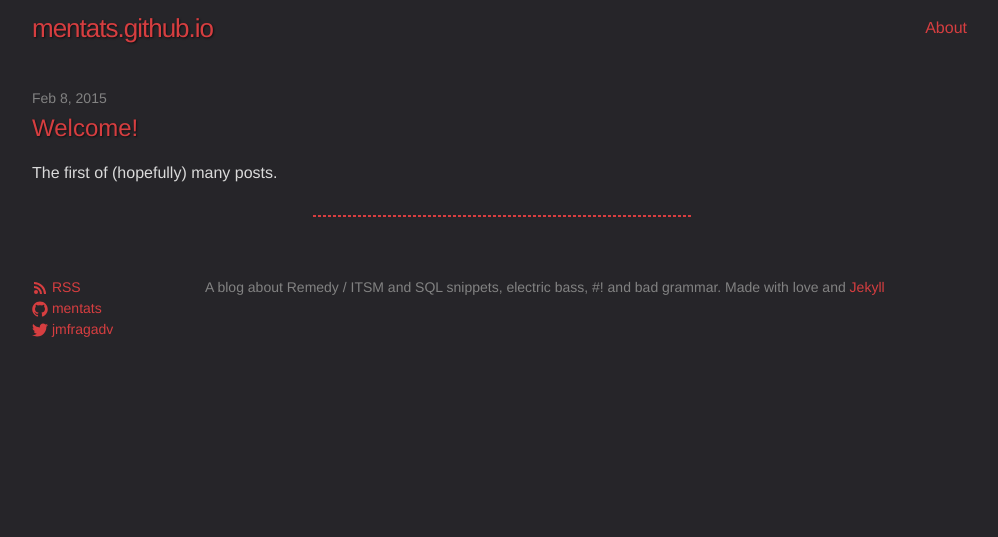
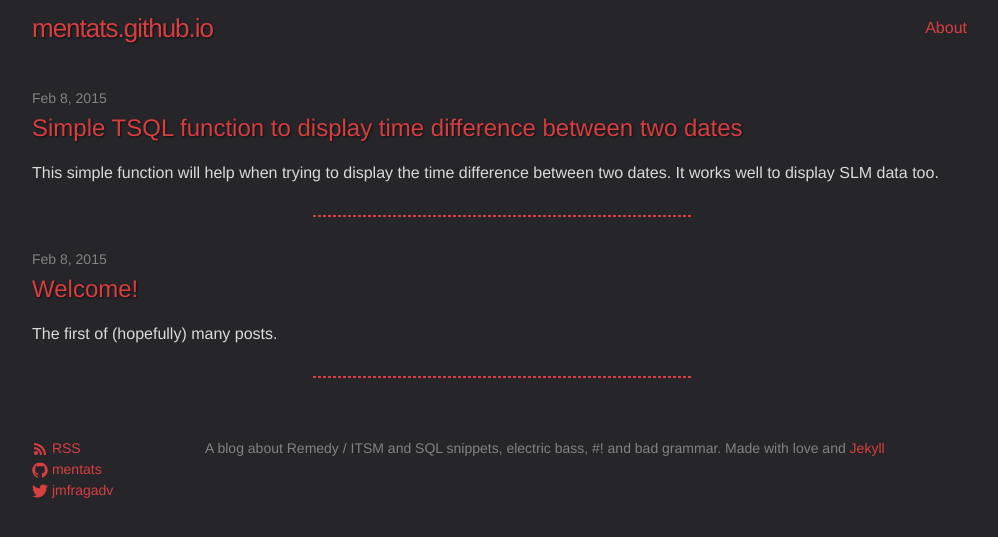
Before and after one commit to mentats/mentats.github.io, a Jekyll site: the page built from index.html, in a window 1280 px wide. Shown: the top 537 px of the page, without its empty margins (138-1136 px from the left). Built offline with Jekyll 4.4.1, drawn with Linux system fonts in a browser that asks for light colours; some of the changed lines change nothing that is shown.

Commit message:
First real post up!
Background updated, some more CSS black magic and the first post with
real content goes up!

```diff
--- /dev/null
+++ b/_posts/2015-02-06-TSQL-function-to-display-time-between-two-dates.markdown
@@ -0,0 +1,185 @@
+---
+layout: post
+title:  "Simple TSQL function to display time difference between two dates"
+bit:    "This simple function will help when trying to display the time difference between two dates. It works well to display SLM data too."
+date:   2015-02-08 20:15:00
+categories: general
+---
+
+Remedy stores dates in UNIX time / epoch / POSIX or whatever you want to call it. Dates are represented as `number of seconds since 1/1/1970`. This provides a number of advantages when making calculations with dates, but is a problem when trying to display dates to users un a human-readable way.
+
+This post is not about how to convert epoch to date strings, there are already various sites that provide online converters and examples of SQL queries to do so, like [epochconverter.com][epc] or [esqsoft's date-to-epoch][esq].
+
+This is about calculating the difference between two dates and formatting the output so anyone can read it. This is useful too if you want to display SLM data stored in seconds, as UpElapsedTime or DownElapsedTime from SLM_Measurement.
+
+Let's take the next query as an example:
+
+{% highlight SQL %}
+
+SELECT h.Last_Resolved_Date, h.Submit_Date, h.Last_Resolved_Date - h.Submit_Date
+FROM HPD_Help_Desk h
+WHERE h.Incident_Number = 'INC000000000001'
+
+{% endhighlight %}
+
+Let's suppose the result of this query is `1310397002 | 1310219787 | 177215`. The result of subtracting the `Submit_Date` (1310397002) to the `Last_Resolved_Date` (1310219787) is 177215, meaning 177215 seconds passed between the creation and the resolution of that entry. The function this post is about will take this integer as an input parameter, and return a formatted string that a person can read. In this case, it would be used like this:
+
+{% highlight SQL %}
+
+SELECT DBO.FN_EPOCH_TO_DURATION('d', h.Last_Resolved_Date - h.Submit_Date)
+FROM HPD_Help_Desk h
+WHERE h.Incident_Number = 'INC000000000001'
+
+{% endhighlight %}
+
+The result of this query is `2 days, 01:13:35`.
+
+Noticed the first input parameter for the function? For bigger inputs, I created this funciton with another parameter just in case you prefer to split the `days` part and display `weeks, days` instead. The first input parameter must be `d` or `w`. From now on, examples will be simplified by directly providing a number of seconds to the function instead of subtracting two dates:
+
+{% highlight SQL %}
+
+SELECT DBO.FN_EPOCH_TO_DURATION('d', 846234) -- This query returns '9 days, 19:03:54'
+SELECT DBO.FN_EPOCH_TO_DURATION('w', 846234) -- This query returns '1 week, 2 days, 19:03:54'
+
+{% endhighlight %}
+
+You can create this function in your SQL Server DB with the following code:
+
+{% highlight SQL %}
+
+-- Create function FN_EPOCH_TO_DURATION (@inputs and TYPES) RETURNS output(LEN) AS
+CREATE FUNCTION FN_EPOCH_TO_DURATION (@format CHAR(1), @inputSeconds INT) RETURNS VARCHAR(28) AS
+BEGIN
+   -- Variables are variable-length (VARCHAR instead of CHAR) so the output isn't filled with
+   -- whitespace and the resulting string is correctly formatted.
+   DECLARE @weeks VARCHAR(10)
+   DECLARE @days VARCHAR(10)
+   DECLARE @hms VARCHAR(8)
+   DECLARE @formattedString VARCHAR(28)
+
+   -- For readability, variables containing the number of seconds in one week and one day
+   -- are declared and will always be used for calculations instead of numbers if possible.
+   DECLARE @oneWeek INT = 604800
+   DECLARE @oneDay INT = 86400
+
+   /* Each of the three following SELECT statements contains a case that sets the value
+   for the first three variables defined at the beginning of the funciton. The second SELECT
+   statement provides formatting based on @format input parameter, as follows:
+   - "W" input will return "WW Weeks, DD days, HH:MM:SS"
+   - "D" input will return "DD days, HH:MM:SS"
+
+   SQL CASE expressions break after a true condition, so line order is important in some cases
+   e.g. the first SELECT statement has a CASE with three possible options. If the first one of
+   them is moved to the bottom, one of the others will be true first and passing a 'D' as the
+   first parameter when calling the function wil not work properly*/
+
+   -- Calculate weeks
+   SELECT @weeks = CASE
+      -- If @format is D or if input is less than one week, return null.
+      WHEN @format = 'D' OR (@inputSeconds < @oneWeek) THEN NULL
+      -- If input is two or more weeks, return number of weeks + plural string:
+      WHEN (@inputSeconds >= @oneWeek * 2) THEN CAST((@inputSeconds / @oneWeek) AS VARCHAR(4)) + ' weeks'
+      -- If input is one week or more but less than two weeks, return singular string:
+      WHEN (@inputSeconds >= @oneWeek AND @inputSeconds < (@oneWeek * 2)) THEN '1 week'
+      -- Else return error:
+      ELSE 'Error'
+   END
+
+   -- Calculate days, based on @format input parameter
+   SELECT @days = CASE
+      -- If @format is W:
+      -- If input is less than one day OR if resulting modulus of (input / one week) is less than one day OR if input is multiple of one week, return null:
+      WHEN (@format = 'W') AND ((@inputSeconds < @oneDay) OR (@inputSeconds % (@oneWeek) < @oneDay) OR (@inputSeconds % (@oneWeek) = 0)) THEN NULL
+      -- If input is more than one week and resulting value of (input - (number of weeks * 7)) != 1, return number of days - (number of weeks * 7) + plural string:
+      -- This one makes it so if the input is 8 days, the final output of the function is "1 week, 1 day..." instead of "1 week, 8 days..."
+      WHEN (@format = 'W') AND ((@inputSeconds >= @oneWeek) AND ((@inputSeconds - ((@inputSeconds / (@oneWeek)) * @oneWeek)) / @oneDay) != 1) THEN CAST((@inputSeconds - ((@inputSeconds / (@oneWeek)) *  (@oneWeek))) / @oneDay AS VARCHAR(4)) + ' days'
+      -- If input is two or more days but less than a week, return number of days + plural string:
+      WHEN (@format = 'W') AND (@inputSeconds >= @oneDay * 2 AND @inputSeconds < @oneWeek) THEN CAST(@inputSeconds / @oneDay AS VARCHAR(4)) + ' days'
+      -- If input is one day or more but less than two days OR if (input - (total weeks * 7)) = 1, return singular string:
+      WHEN (@format = 'W') AND ((@inputSeconds >= @oneDay AND @inputSeconds < @oneDay * 2) OR (((@inputSeconds - ((@inputSeconds / (@oneWeek)) * (@oneWeek))) / @oneDay) = 1)) THEN '1 day'
+      -- If @format is D:
+      -- If input is two or more days, return number of days + plural string:
+      WHEN (@format = 'D') AND (@inputSeconds >= @oneDay * 2) THEN CAST((@inputSeconds / @oneDay) AS VARCHAR(4)) + ' days'
+      -- If input is one day or more but less than two days, return singular string:
+      WHEN (@format = 'D') AND (@inputSeconds >= @oneDay) AND (@inputSeconds < @oneDay * 2) THEN '1 day'
+      -- If input less than one day, return null:
+      WHEN (@format = 'D') AND (@inputSeconds < @oneDay) THEN NULL
+      -- Else return error:
+      ELSE 'Error'
+   END
+
+   -- Calculate HH:MM:SS
+   SELECT @hms = CASE
+      -- If input is not multiple of one day, return formatted string:
+      WHEN (@inputSeconds % @oneDay != 0) THEN CONVERT(VARCHAR(8), DATEADD(SECOND, @inputSeconds, 0), 108)
+      -- If input is exactly one day OR if input is multiple of one day, return null:
+      WHEN (@inputSeconds = @oneDay) OR (@inputSeconds % @oneDay = 0) THEN NULL
+      -- Else return error:
+      ELSE 'Error'
+   END
+
+   -- This last SELECT statement formats the output based on previous calculations
+   SELECT @formattedString = CASE
+      -- Errors shoultn't have occured, but are captured just in case.
+      -- If there was an error calculating weeks, return error 1:
+      WHEN @weeks = 'Error' THEN 'Error 1: bad weeks calc.'
+      -- If there was an error calculating days, return error 2:
+      WHEN @days = 'Error' THEN 'Error 2: bad days calc.'
+      -- If there was an error calculating HH:MM:SS, return error 3:
+      WHEN @hms = 'Error' THEN 'Error 3: bad HH:MM:SS calc.'
+      -- If input is negative, return error 4:
+      WHEN (@inputSeconds < 0) THEN 'Error 4: negative value'
+      -- If input is 0, return 'Nothing':
+      WHEN (@inputSeconds = 0) THEN 'Nothing'
+      -- With weeks, days and time:
+      WHEN (@weeks IS NOT NULL AND @days IS NOT NULL AND @hms IS NOT NULL) THEN @weeks + ', ' + @days + ', ' + @hms
+      -- With weeks and days, no time:
+      WHEN (@weeks IS NOT NULL AND @days IS NOT NULL AND @hms IS NULL) THEN @weeks + ', ' + @days
+      -- With weeks and time, no days:
+      WHEN (@weeks IS NOT NULL AND @days IS NULL AND @hms IS NOT NULL) THEN @weeks + ', ' + @hms
+      -- With weeks, no time and no days:
+      WHEN (@weeks IS NOT NULL AND @days IS NULL AND @hms IS NULL) THEN @weeks
+      -- Without weeks, with days and time:
+      WHEN (@weeks IS NULL AND @days IS NOT NULL AND @hms IS NOT NULL) THEN @days + ', ' + @hms
+      -- Without weeks, with days and no time:
+      WHEN (@weeks IS NULL AND @days IS NOT NULL AND @hms IS NULL) THEN @days
+      -- Without weeks, with time and no days:
+      WHEN (@weeks IS NULL AND @days IS NULL AND @hms IS NOT NULL) THEN @hms
+      -- Else soluld not occur either, will be considered error 5 for now:
+      ELSE 'Error 5: check function def.'
+   END
+   -- Return formatted string
+   RETURN @formattedString
+END
+
+{% endhighlight %}
+
+If the input is less than `604800` (seconds in one week) the resulting formatted string will be the exactly the same regardless of wether `d` or `w` was provided as parameter.
+
+Some sample uses:
+
+{% highlight SQL %}
+
+SELECT DBO.FN_EPOCH_TO_DURATION('d', 362) -- This query returns '00:06:02'
+SELECT DBO.FN_EPOCH_TO_DURATION('w', 362) -- This query returns '00:06:02'
+SELECT DBO.FN_EPOCH_TO_DURATION('d', 86400) -- This query returns '1 day'
+SELECT DBO.FN_EPOCH_TO_DURATION('w', 86400) -- This query returns '1 day'
+SELECT DBO.FN_EPOCH_TO_DURATION('d', 368322) -- This query returns '4 days, 06:18:42'
+SELECT DBO.FN_EPOCH_TO_DURATION('w', 368322) -- This query returns '4 days, 06:18:42'
+SELECT DBO.FN_EPOCH_TO_DURATION('d', 604800) -- This query returns '7 days'
+SELECT DBO.FN_EPOCH_TO_DURATION('w', 604800) -- This query returns '1 week'
+SELECT DBO.FN_EPOCH_TO_DURATION('d', 1427843) -- This query returns '16 days, 12:37:23'
+SELECT DBO.FN_EPOCH_TO_DURATION('w', 1427843) -- This query returns '2 weeks, 2 days, 12:37:23'
+
+{% endhighlight %}
+
+You can get this function without the comments or translated to spanish at the [Remedy-ITSM-SQL-tools][rep] repository. I'd love if this repo would get some people's contribution, it'd be great if anyone would translate this to another language and open a pull request, I'll review and accept it as soon as I can.
+
+This function was written to work with MS SQL Server 2008, but it's very simple and I guess it would work in SQL Server 2005 without a problem. Modifying it to work with an Oracle DB should be very simple too, but I don't have an Oracle DB for testing at the moment. If anyone gets this to work with an Oracle DB please share and I'll update the repo.
+
+Not much more to say about this. I wish you all a good week!
+
+[epc]: http://www.epochconverter.com
+[esq]: http://www.esqsoft.com/javascript_examples/date-to-epoch.htm
+[rep]: https://github.com/mentats/Remedy-ITSM-SQL-tools
+[fdl]: http://sqlfiddle.com/#!4/8e249/2
--- a/_posts/2015-02-06-first-post!.markdown
+++ b/_posts/2015-02-06-first-post!.markdown
@@ -16,5 +16,5 @@ I guess that’s it for now. Have a great sunday!
 
 [jkl]: http://jekyllrb.com
 [gth]: https://github.com/mentats/mentats.github.io
-[pyg]:    http://pygments.org
+[pyg]: http://pygments.org
 [ttr]: https://twitter.com/jmfragadv
--- a/_sass/_base.scss
+++ b/_sass/_base.scss
@@ -148,6 +148,7 @@ code {
 
 code {
     padding: 1px 5px;
+    font-family: Helvetica, Arial, sans-serif;
 
 }
 
```
Also changed, not shown: assets/abt_trn_lo.svg.
